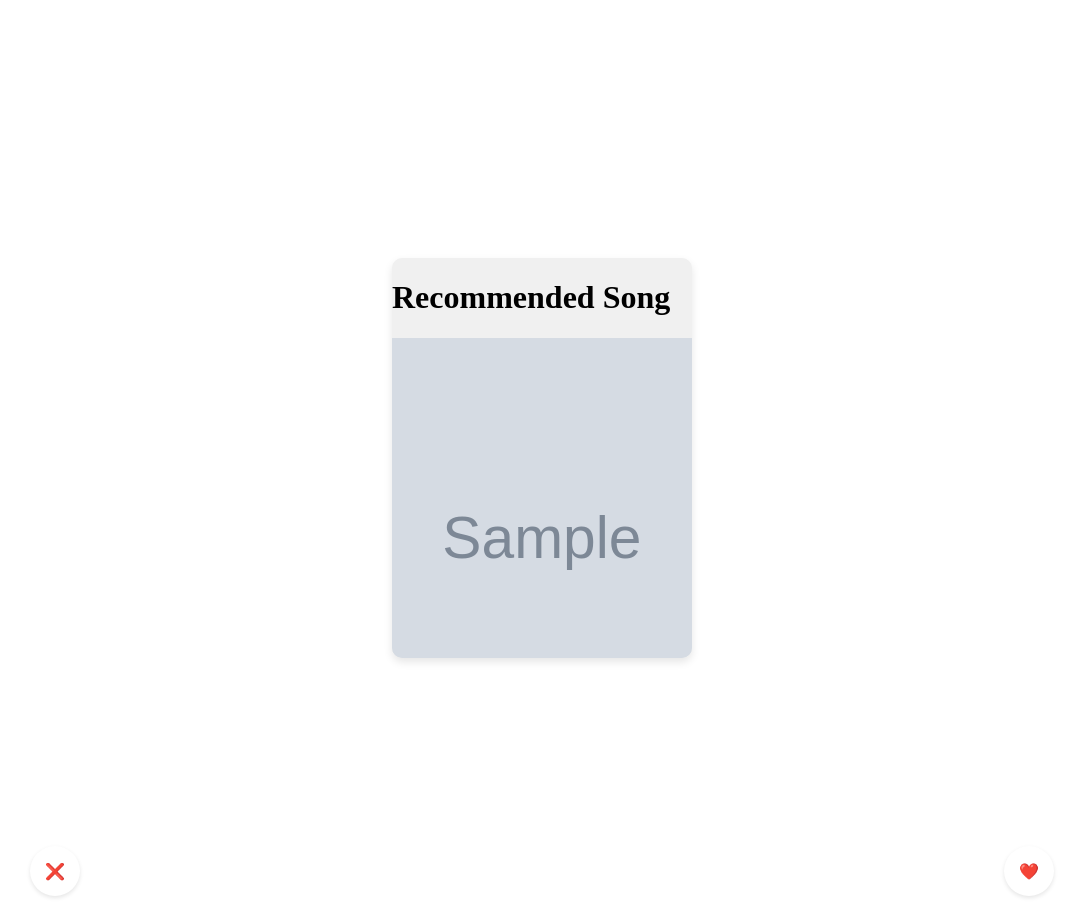
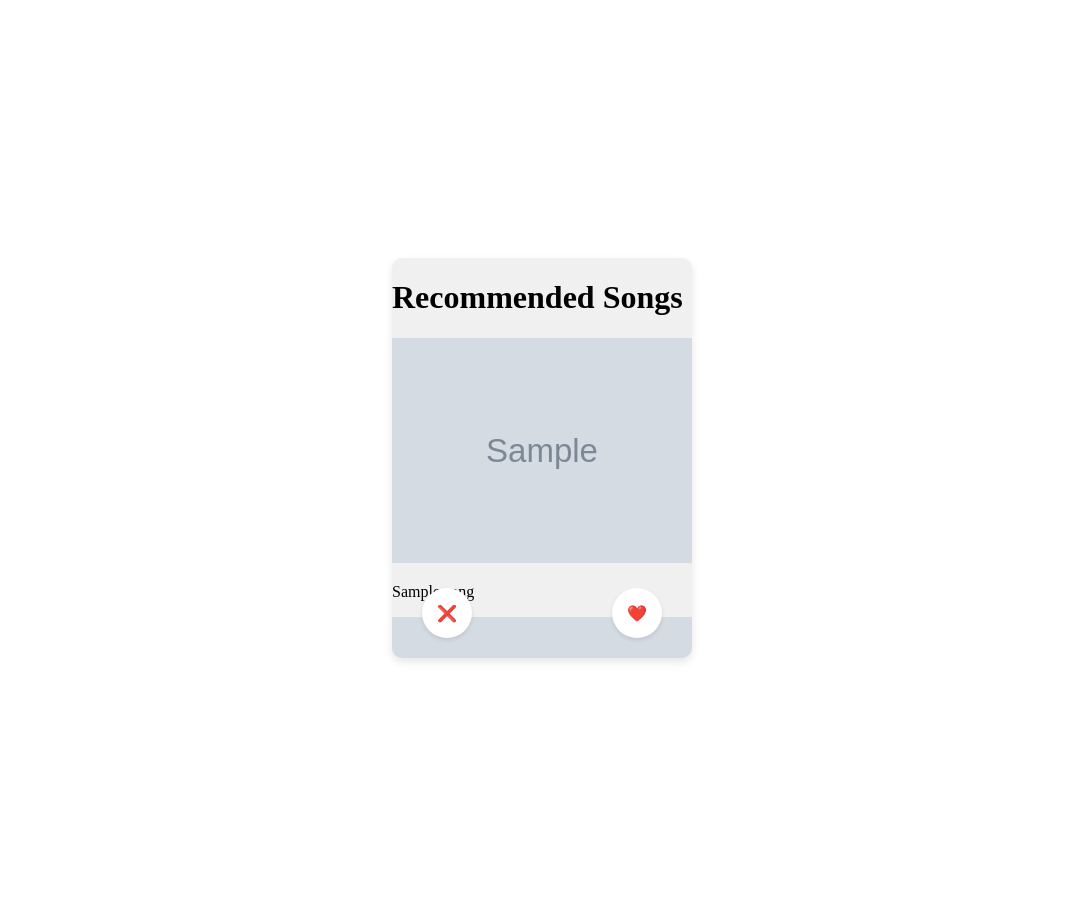
Before and after one commit to TP0TS/2024-Axe-Hack-at-UNC-Charlotte, a Flask app: template templates/swipe.html in a window 1280 px wide. Shown: the whole page, without its empty margins (98-1181 px from the left). Run offline with Flask 3, Linux system fonts and the light colour scheme; the template is opened without the code that fills it: most values are stand-ins (such as "Sample title", 1, 10 or a date in 2020); grey boxes marked "Sample" are stand-in pictures.

Commit message:
swipe card contents

```diff
--- a/app.py
+++ b/app.py
@@ -75,7 +75,7 @@ class Swipify:
                 'song_uri': song_uri
             })
 
-        return render_template('recommended_songs.html', recommended_songs=recommended_songs)
+        return render_template('swipe.html', recommended_songs=recommended_songs)
 
     def add_song_to_playlist(self, playlist_id, song_uri):
         access_token = session.get('access_token')
--- a/templates/swipe.html
+++ b/templates/swipe.html
@@ -67,12 +67,17 @@
 </head>
 <body>
 <div class="card card-center" id="card">
-    <h1>Recommended Song</h1>
-    <img src="{{ song_image }}" alt="{{ song_name }}">
-    <p>{{ song_name }} by {{ artist_name }}</p>
-    <p>Album: {{ album_name }}</p>
-    <p>Embed:</p>
-    {{ embed_code | safe }}
+    <h1>Recommended Songs</h1>
+    <div>
+        {% for song in recommended_songs %}
+            <div>
+                <img src="{{ song['song_image'] }}" alt="Song Image" width="100">
+                <p>{{ song['song_name'] }}</p>
+                <img src="{{ song['artist_image'] }}" alt="Artist Image" width="100">
+                <p>Artist: {{ song['artist_name'] }}</p>
+                <p>Album: {{ song['album_name'] }}</p>
+            </div>
+        {% endfor %}
 </div>
 <div class="buttons">
     <div class="button" id="dislike">❌</div>
```
Also changed, not shown: 1 other file.
